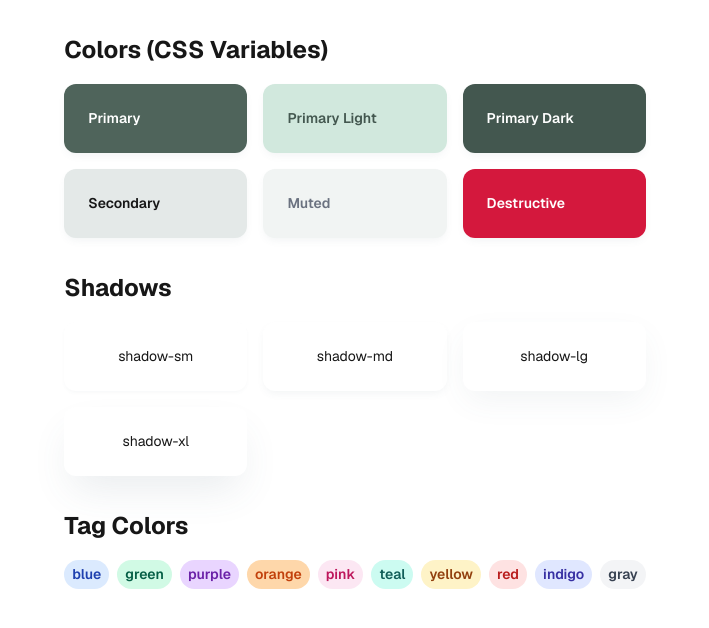
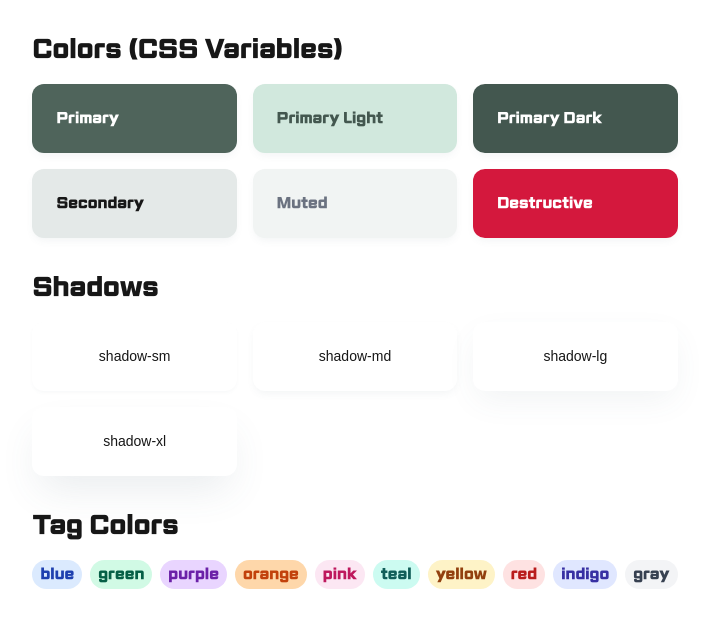
Before and after one commit to KimDongGyun23/deloki, a Next.js app: page / in a window 1280 px wide. Shown: the top 628 px of the page, without its empty margins (285-994 px from the left). Built offline with nearby package versions, Linux system fonts and the light colour scheme; a web font is replaced by a local one.

Commit message:
feat: 전역 폰트 설정 및 테마 토큰 추가 (#3)
- next/font/local로 esamanru, memoment 로드
- theme fontFamily.sans → --font-esamanru 교체
- theme fontFamily.display 토큰 추가 (memoment)

```diff
--- a/app/layout.tsx
+++ b/app/layout.tsx
@@ -1,16 +1,26 @@
 import { ReactNode } from "react";
 
 import type { Metadata } from "next";
-import { Geist, Geist_Mono } from "next/font/google";
+import { Geist_Mono } from "next/font/google";
+import localFont from "next/font/local";
 
 import { EmotionRegistry } from "@/providers/EmotionRegistry";
 import { GlobalStyles } from "@/styles/GlobalStyles";
 
 import "./globals.css";
 
-const geistSans = Geist({
-  variable: "--font-geist-sans",
-  subsets: ["latin"],
+const esamanru = localFont({
+  src: [
+    { path: "../public/fonts/esamanru-Light.ttf", weight: "300", style: "normal" },
+    { path: "../public/fonts/esamanru-Medium.ttf", weight: "500", style: "normal" },
+    { path: "../public/fonts/esamanru-Bold.ttf", weight: "700", style: "normal" },
+  ],
+  variable: "--font-esamanru",
+});
+
+const memoment = localFont({
+  src: "../public/fonts/MemomentKkukkukk.ttf",
+  variable: "--font-memoment",
 });
 
 const geistMono = Geist_Mono({
@@ -25,7 +35,7 @@ export const metadata: Metadata = {
 
 export default function RootLayout({ children }: Readonly<{ children: ReactNode }>) {
   return (
-    <html lang="ko" className={`${geistSans.variable} ${geistMono.variable}`}>
+    <html lang="ko" className={`${esamanru.variable} ${memoment.variable} ${geistMono.variable}`}>
       <body>
         <EmotionRegistry>
           <GlobalStyles />
--- a/styles/theme.ts
+++ b/styles/theme.ts
@@ -116,7 +116,8 @@ export const shadows = {
  */
 export const typography = {
   fontFamily: {
-    sans: 'var(--font-geist-sans), -apple-system, BlinkMacSystemFont, "Segoe UI", sans-serif',
+    sans: 'var(--font-esamanru), -apple-system, BlinkMacSystemFont, "Segoe UI", sans-serif',
+    display: 'var(--font-memoment), sans-serif',
     mono: 'var(--font-geist-mono), "Fira Code", monospace',
   },
   fontSize: {
```
